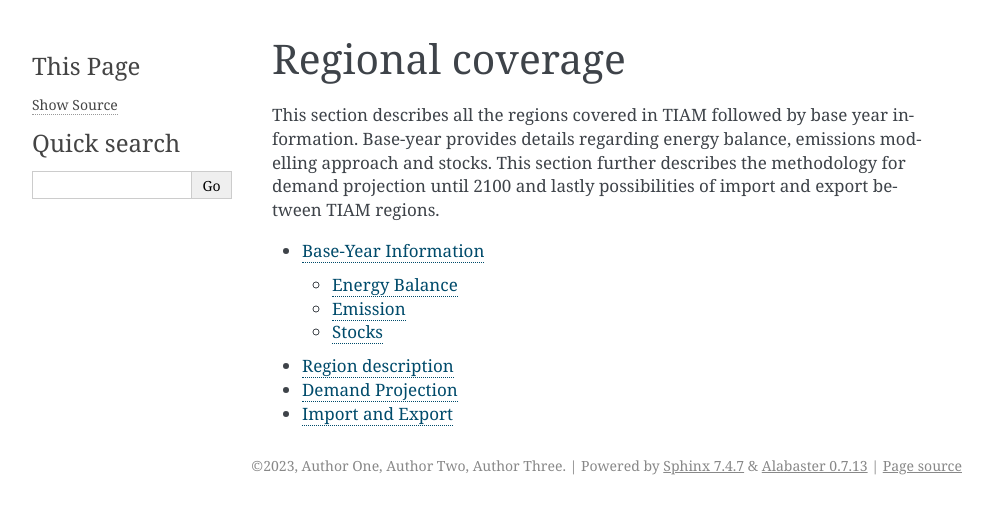
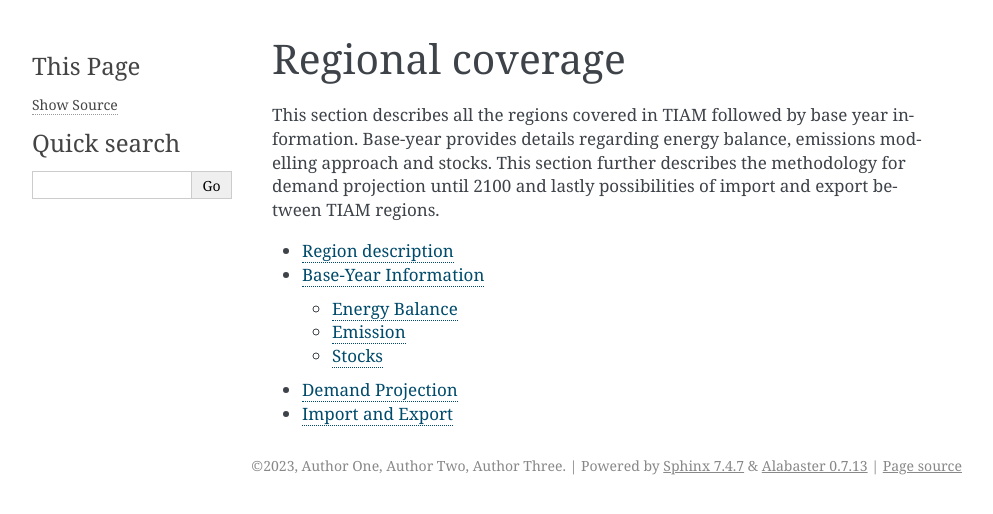
Before and after one commit to experimentarium/etsap-tiam, a Sphinx documentation site: the page built from docs/regional_coverage/index.md, in a window 1280 px wide. Shown: the top 514 px of the page, without its empty margins (148-1141 px from the left). Built offline with Sphinx 7.4.7, drawn with Linux system fonts in a browser that asks for light colours.

```diff
--- a/docs/regional_coverage/index.md
+++ b/docs/regional_coverage/index.md
@@ -8,8 +8,8 @@ This section describes all the regions covered in TIAM followed by base year inf
 titlesonly:
 glob:
 ---
+region-description
 statistics/index
-region-description
 demand-projection
 import-export
 
```
